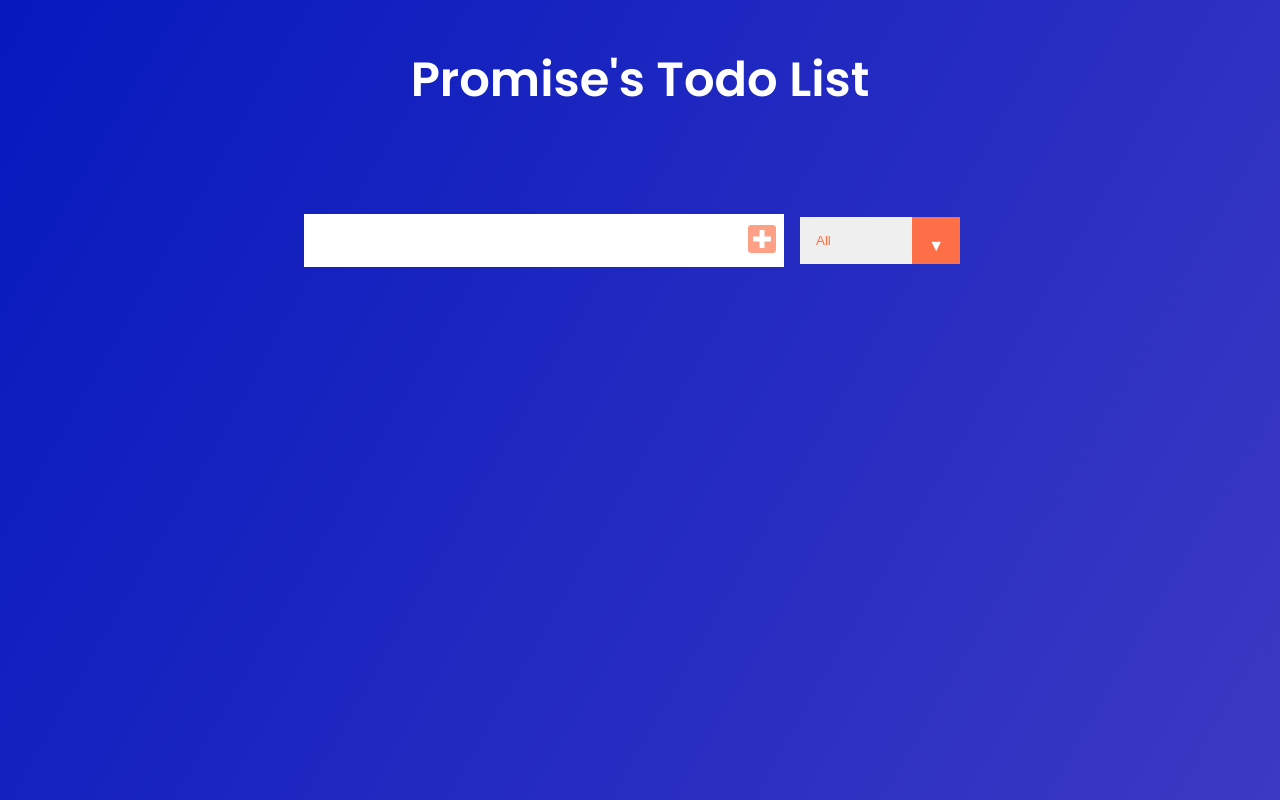
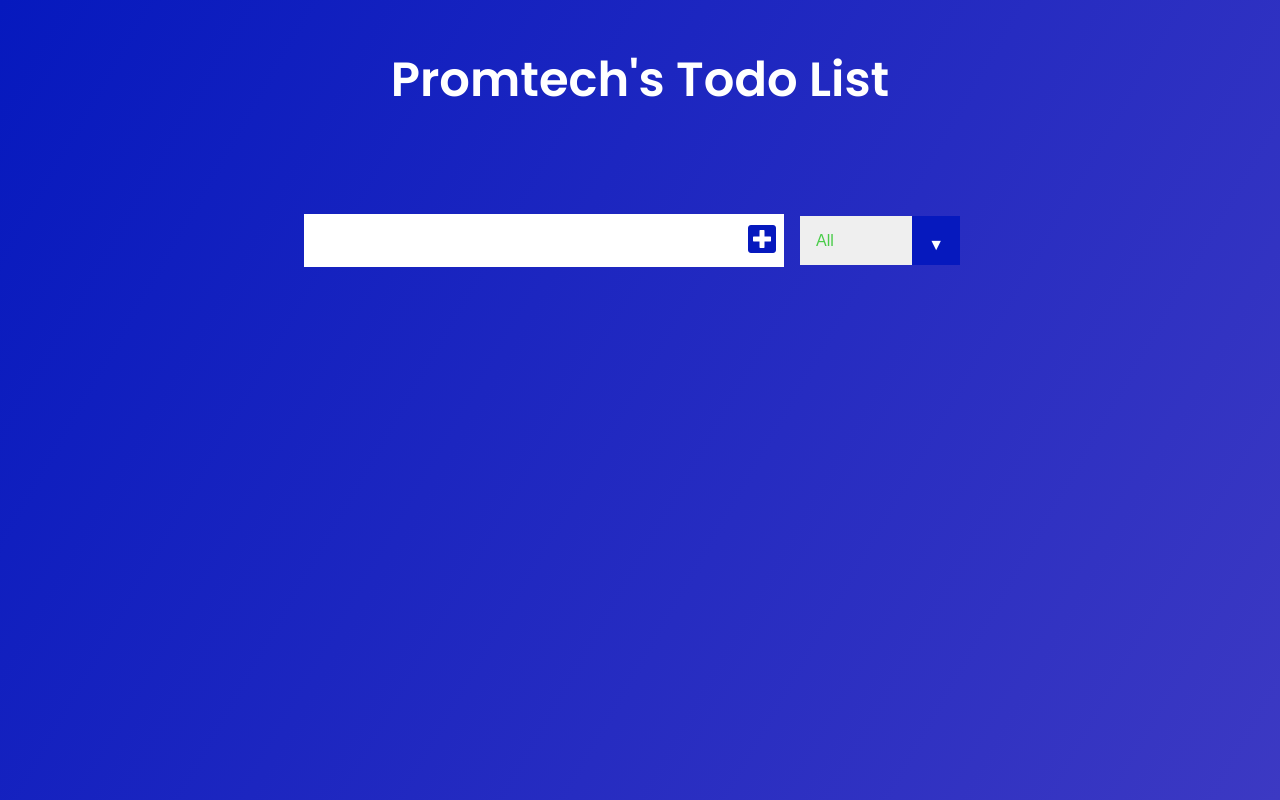
Before and after one commit to Promtech1/Todo-App, a plain HTML site: page index.html in a window 1280 px wide. Drawn offline with Linux system fonts and the light colour scheme.

Commit message:
Changed some colors in todo app

```diff
--- a/index.html
+++ b/index.html
@@ -15,7 +15,7 @@
 </head>
 <body>
     <header>
-        <h1>Promise's Todo List</h1>
+        <h1>Promtech's Todo List</h1>
     </header>
 
     <form>
--- a/style.css
+++ b/style.css
@@ -13,6 +13,10 @@ body{
 
 header{
     font-size: 1.5rem;
+}
+
+form{
+    margin-bottom: 4em;
 }
 
 header,
@@ -33,14 +37,14 @@ form button{
 }
 
 form button{
-    color: #fda085;
+    color: #0619be;
     background: white;
     cursor: pointer;
     transition: all 0.3s ease;
 }
 
 form button:hover{
-    background: #fda085;
+    background: #0619be;
     color: white;
 }
 
@@ -74,7 +78,7 @@ form button:hover{
 
 .trash-btn,
 .complete-btn{
-    background: #ff6f47;
+    background: #0619be;
     border: none;
     color: white;
     padding: 1rem;
@@ -120,16 +124,17 @@ select{
 }
 
 select{
-    color: #ff6f47;
+    color: rgb(73, 204, 73);
     width: 10rem;
     cursor: pointer;
     padding: 1rem;
+    font-size: 1rem;
 }
 
 .select::after{
     content: "\25BC";
     position: absolute;
-    background: #ff6f47;
+    background: #0619be;
     top: 0;
     right: 0;
     padding: 1rem;
@@ -138,5 +143,5 @@ select{
 
 .select:hover::after{
     background: white;
-    color: #ff6f47;
+    color: #0619be;
 }
```
